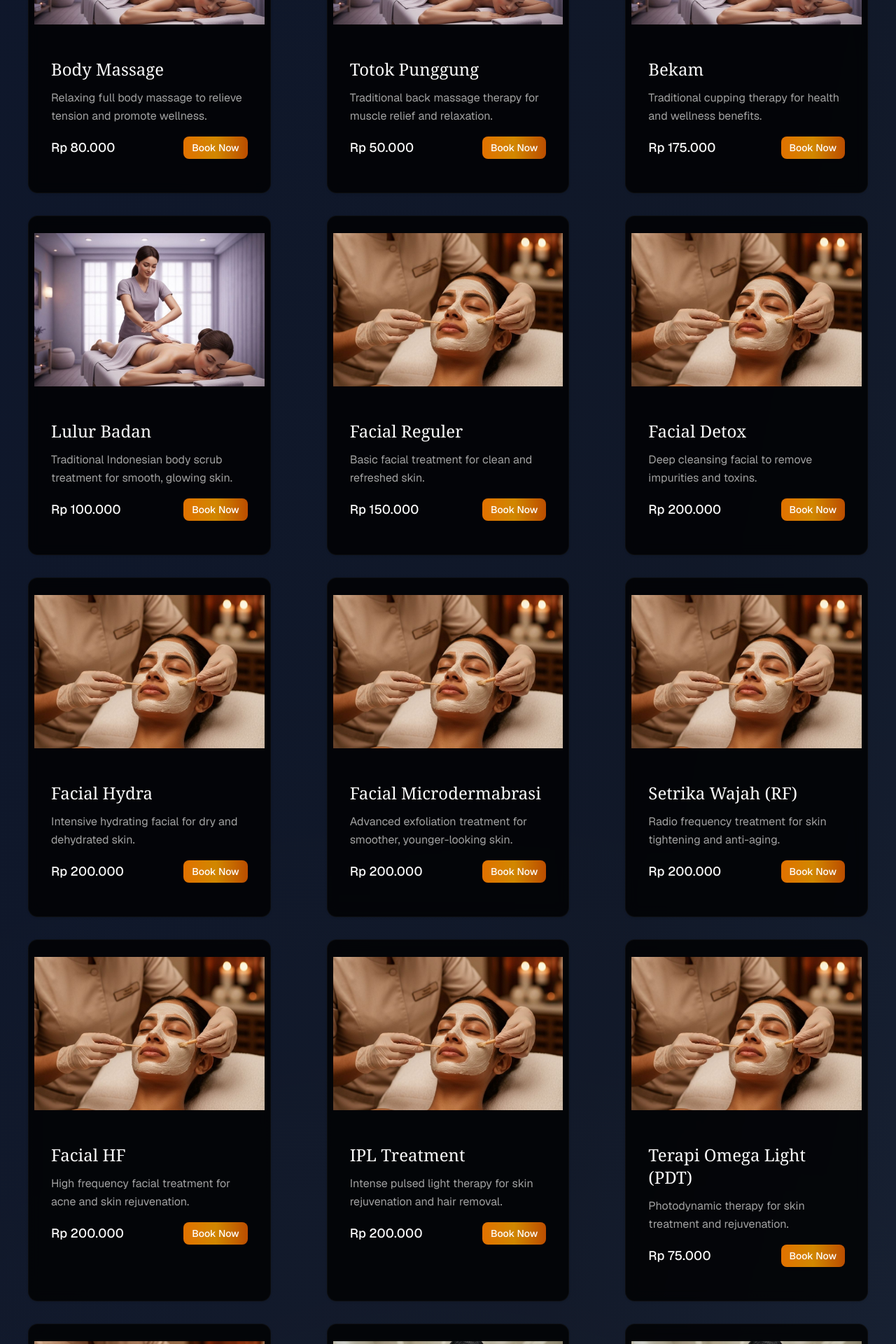
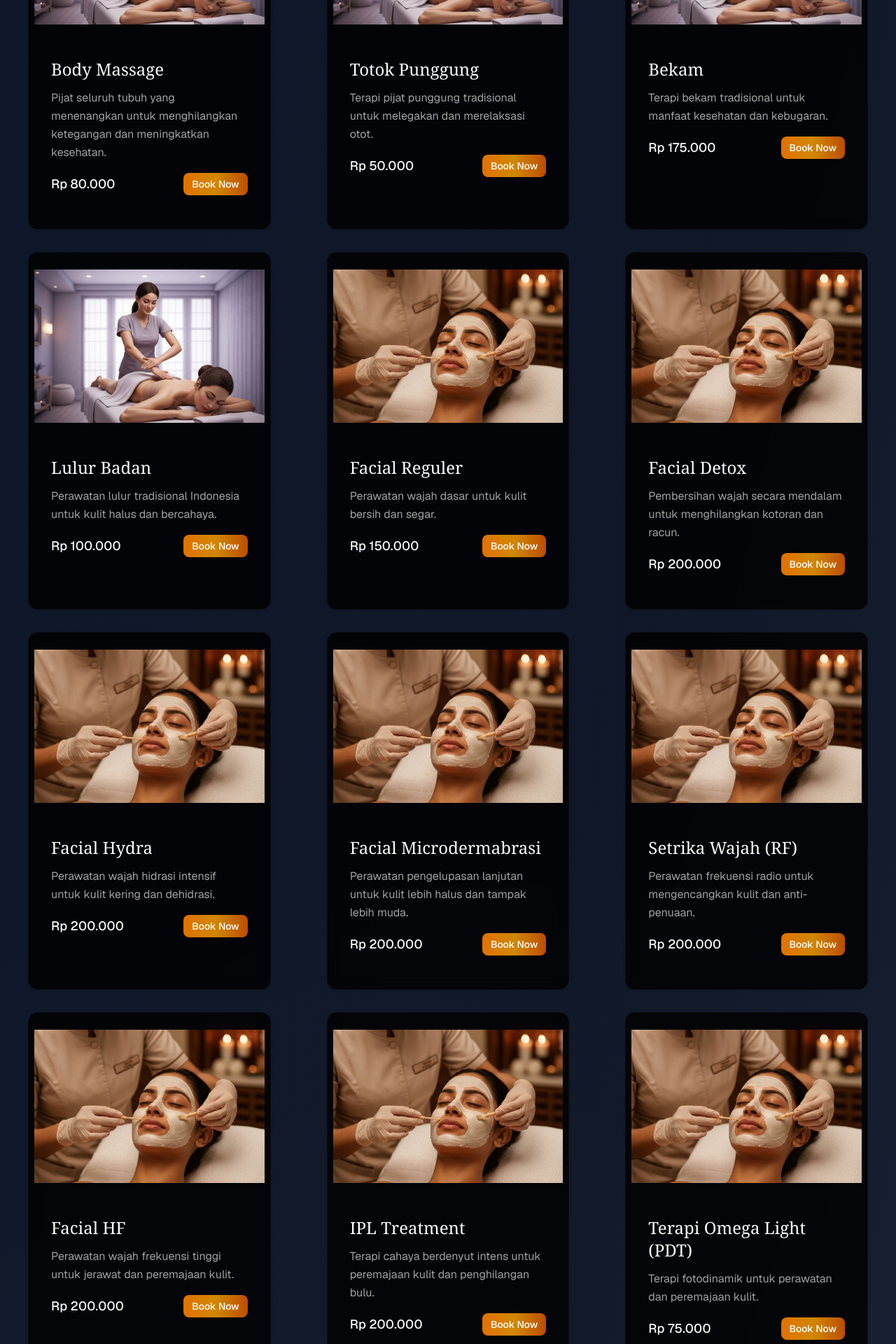
Before and after one commit to hardiferio/v0-beauty-salon-booking, a Next.js app: page / in a window 1280 px wide. Shown: the part 1320-3240 px from the top of the page at 70% size. Built offline with nearby package versions, Linux system fonts and the light colour scheme.

Commit message:
feat: sync main changes into beauty salon booking project
Co-authored-by: null <48272241+hardiferio@users.noreply.github.com>

```diff
--- a/components/services.tsx
+++ b/components/services.tsx
@@ -6,193 +6,193 @@ import { Button } from "@/components/ui/button"
 const services = [
   {
     title: "Body Massage",
-    description: "Relaxing full body massage to relieve tension and promote wellness.",
+    description: "Pijat seluruh tubuh yang menenangkan untuk menghilangkan ketegangan dan meningkatkan kesehatan.",
     price: "Rp 80.000",
     image: "/serene-spa-massage-therapy.jpg",
   },
   {
     title: "Totok Punggung",
-    description: "Traditional back massage therapy for muscle relief and relaxation.",
+    description: "Terapi pijat punggung tradisional untuk melegakan dan merelaksasi otot.",
     price: "Rp 50.000",
     image: "/serene-spa-massage-therapy.jpg",
   },
   {
     title: "Bekam",
-    description: "Traditional cupping therapy for health and wellness benefits.",
+    description: "Terapi bekam tradisional untuk manfaat kesehatan dan kebugaran.",
     price: "Rp 175.000",
     image: "/serene-spa-massage-therapy.jpg",
   },
   {
     title: "Lulur Badan",
-    description: "Traditional Indonesian body scrub treatment for smooth, glowing skin.",
+    description: "Perawatan lulur tradisional Indonesia untuk kulit halus dan bercahaya.",
     price: "Rp 100.000",
     image: "/serene-spa-massage-therapy.jpg",
   },
   {
     title: "Facial Reguler",
-    description: "Basic facial treatment for clean and refreshed skin.",
+    description: "Perawatan wajah dasar untuk kulit bersih dan segar.",
     price: "Rp 150.000",
     image: "/luxury-facial-skincare-treatment.jpg",
   },
   {
     title: "Facial Detox",
-    description: "Deep cleansing facial to remove impurities and toxins.",
+    description: "Pembersihan wajah secara mendalam untuk menghilangkan kotoran dan racun.",
     price: "Rp 200.000",
     image: "/luxury-facial-skincare-treatment.jpg",
   },
   {
     title: "Facial Hydra",
-    description: "Intensive hydrating facial for dry and dehydrated skin.",
+    description: "Perawatan wajah hidrasi intensif untuk kulit kering dan dehidrasi.",
     price: "Rp 200.000",
     image: "/luxury-facial-skincare-treatment.jpg",
   },
   {
     title: "Facial Microdermabrasi",
-    description: "Advanced exfoliation treatment for smoother, younger-looking skin.",
+    description: "Perawatan pengelupasan lanjutan untuk kulit lebih halus dan tampak lebih muda.",
     price: "Rp 200.000",
     image: "/luxury-facial-skincare-treatment.jpg",
   },
   {
     title: "Setrika Wajah (RF)",
-    description: "Radio frequency treatment for skin tightening and anti-aging.",
+    description: "Perawatan frekuensi radio untuk mengencangkan kulit dan anti-penuaan.",
     price: "Rp 200.000",
     image: "/luxury-facial-skincare-treatment.jpg",
   },
   {
     title: "Facial HF",
-    description: "High frequency facial treatment for acne and skin rejuvenation.",
+    description: "Perawatan wajah frekuensi tinggi untuk jerawat dan peremajaan kulit.",
     price: "Rp 200.000",
     image: "/luxury-facial-skincare-treatment.jpg",
   },
   {
     title: "IPL Treatment",
-    description: "Intense pulsed light therapy for skin rejuvenation and hair removal.",
+    description: "Terapi cahaya berdenyut intens untuk peremajaan kulit dan penghilangan bulu.",
     price: "Rp 200.000",
     image: "/luxury-facial-skincare-treatment.jpg",
   },
   {
     title: "Terapi Omega Light (PDT)",
-    description: "Photodynamic therapy for skin treatment and rejuvenation.",
+    description: "Terapi fotodinamik untuk perawatan dan peremajaan kulit.",
     price: "Rp 75.000",
     image: "/luxury-facial-skincare-treatment.jpg",
   },
   {
     title: "Totok Wajah",
-    description: "Traditional facial massage for improved circulation and relaxation.",
+    description: "Pijat wajah tradisional untuk meningkatkan sirkulasi dan relaksasi.",
     price: "Rp 50.000",
     image: "/luxury-facial-skincare-treatment.jpg",
   },
   {
     title: "Potong Rambut",
-    description: "Professional hair cutting service for all hair types.",
+    description: "Layanan potong rambut profesional untuk semua jenis rambut.",
     price: "Rp 20.000",
     image: "/elegant-hair-salon-styling.jpg",
   },
   {
     title: "Keramas",
-    description: "Hair washing service with premium shampoo and conditioning.",
+    description: "Layanan cuci rambut dengan sampo dan kondisioner premium.",
     price: "Rp 15.000",
     image: "/elegant-hair-salon-styling.jpg",
   },
   {
     title: "Cuci Catok",
-    description: "Hair wash and straightening service for sleek, smooth hair.",
+    description: "Layanan cuci dan pelurusan rambut untuk rambut halus dan lembut.",
     price: "Mulai dari Rp 50.000",
     image: "/elegant-hair-salon-styling.jpg",
   },
   {
     title: "Cuci Blow",
-    description: "Hair wash and blow dry service for voluminous, styled hair.",
+    description: "Layanan cuci rambut dan blow dry untuk rambut bervolume dan ditata.",
     price: "Mulai dari Rp 50.000",
     image: "/elegant-hair-salon-styling.jpg",
   },
   {
     title: "Catok Curly",
-    description: "Hair curling service for beautiful, bouncy curls.",
+    description: "Layanan pengeritingan rambut untuk ikal yang indah dan mengembang.",
     price: "Mulai dari Rp 50.000",
     image: "/elegant-hair-salon-styling.jpg",
   },
   {
     title: "Curly Permanen",
-    description: "Permanent curling treatment for long-lasting curly hair.",
+    description: "Perawatan pengeritingan permanen untuk rambut keriting yang tahan lama.",
     price: "Rp 250.000",
     image: "/elegant-hair-salon-styling.jpg",
   },
   {
     title: "Creambath",
-    description: "Deep conditioning hair treatment for healthy, nourished hair.",
+    description: "Perawatan rambut deep conditioning untuk rambut sehat dan ternutrisi.",
     price: "Rp 75.000",
     image: "/elegant-hair-salon-styling.jpg",
   },
   {
     title: "Hair Mask",
-    description: "Intensive hair mask treatment for damaged and dry hair.",
+    description: "Perawatan masker rambut intensif untuk rambut rusak dan kering.",
     price: "Rp 75.000",
     image: "/elegant-hair-salon-styling.jpg",
   },
   {
     title: "Smoothing",
-    description: "Hair smoothing treatment for silky, manageable hair.",
+    description: "Perawatan penghalus rambut untuk rambut halus dan mudah diatur.",
     price: "Mulai dari Rp 200.000",
     image: "/elegant-hair-salon-styling.jpg",
   },
   {
     title: "Colouring / Toning",
-    description: "Professional hair coloring and toning services.",
+    description: "Layanan pewarnaan dan pengencangan rambut profesional.",
     price: "Mulai dari Rp 150.000",
     image: "/elegant-hair-salon-styling.jpg",
   },
   {
     title: "Make Up Lamaran",
-    description: "Professional engagement makeup for your special moment.",
+    description: "Riasan pertunangan profesional untuk momen spesial Anda.",
     price: "Mulai dari Rp 250.000",
     image: "/bridal-makeup-and-hair-styling.jpg",
   },
   {
     title: "Make Up Wisuda",
-    description: "Graduation makeup service for your achievement celebration.",
+    description: "Layanan tata rias wisuda untuk perayaan prestasi Anda.",
     price: "Mulai dari Rp 150.000",
     image: "/bridal-makeup-and-hair-styling.jpg",
   },
   {
     title: "Make Up Karnaval",
-    description: "Creative carnival makeup for special events and celebrations.",
+    description: "Riasan karnaval kreatif untuk acara dan perayaan khusus.",
     price: "Mulai dari Rp 150.000",
     image: "/bridal-makeup-and-hair-styling.jpg",
   },
   {
     title: "Sewa Kostum Pengantin",
-    description: "Rental layanan kostum pengantin tradisional dan modern untuk hari spesial Anda.",
+    description: "Penyewaan kostum pengantin tradisional dan modern untuk hari spesial Anda.",
     price: "",
     image: "/bridal-makeup-and-hair-styling.jpg",
   },
   {
     title: "Sewa Kebaya",
-    description: "Rental kebaya tradisional Indonesia untuk acara formal dan perayaan.",
+    description: "Penyewaan kebaya tradisional Indonesia untuk acara formal dan perayaan.",
     price: "",
     image: "/bridal-makeup-and-hair-styling.jpg",
   },
   {
     title: "Sewa Baju Karnaval",
-    description: "Rental kostum karnaval kreatif untuk berbagai tema dan acara spesial.",
+    description: "Penyewaan kostum karnaval kreatif untuk berbagai tema dan acara spesial.",
     price: "",
     image: "/bridal-makeup-and-hair-styling.jpg",
   },
   {
     title: "Sewa Baju Adat",
-    description: "Rental pakaian adat tradisional dari berbagai daerah di Indonesia.",
+    description: "Penyewaan pakaian adat tradisional dari berbagai daerah di Indonesia.",
     price: "",
     image: "/bridal-makeup-and-hair-styling.jpg",
   },
   {
     title: "Sewa Jas",
-    description: "Rental jas formal dan semi formal untuk acara bisnis dan perayaan.",
+    description: "Penyewaan jas formal dan semi formal untuk acara bisnis dan perayaan.",
     price: "",
     image: "/bridal-makeup-and-hair-styling.jpg",
   },
   {
     title: "Sewa Baju Profesi",
-    description: "Rental seragam dan pakaian profesi untuk berbagai kebutuhan kerja.",
+    description: "Penyewaan seragam dan pakaian profesi untuk berbagai kebutuhan kerja.",
     price: "",
     image: "/bridal-makeup-and-hair-styling.jpg",
   },
```
